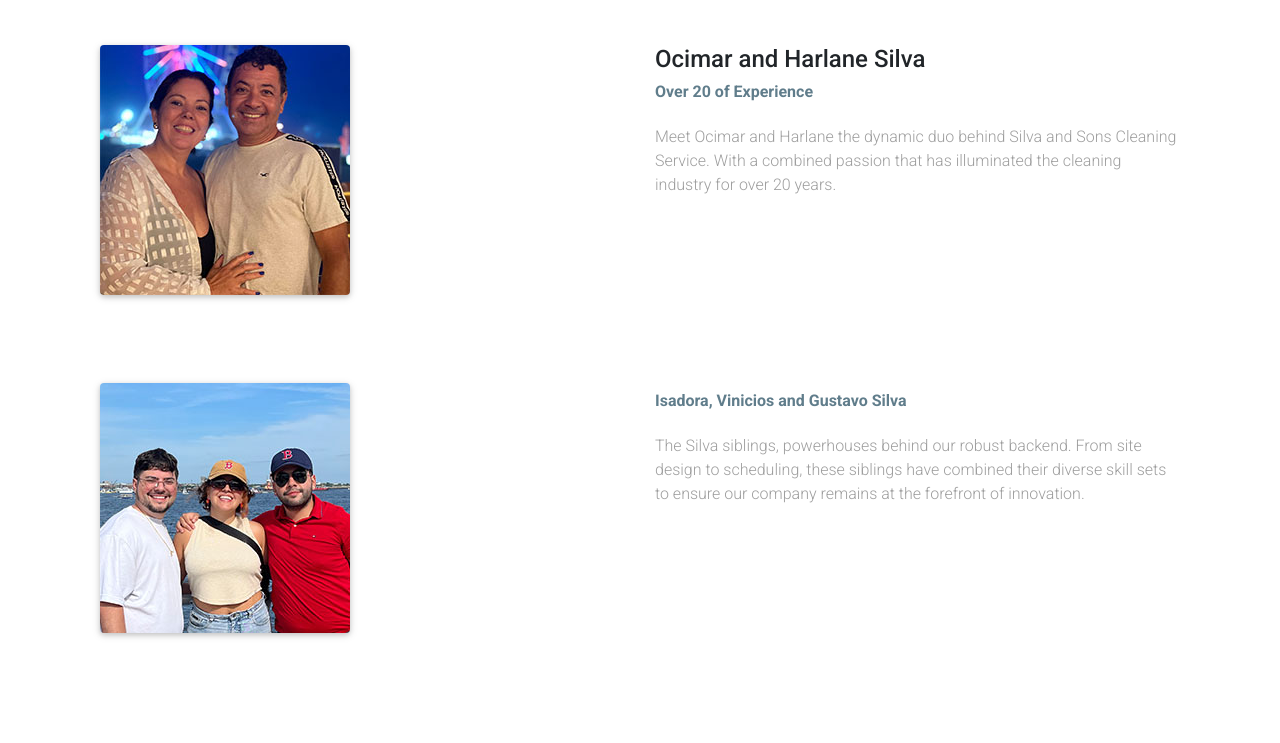
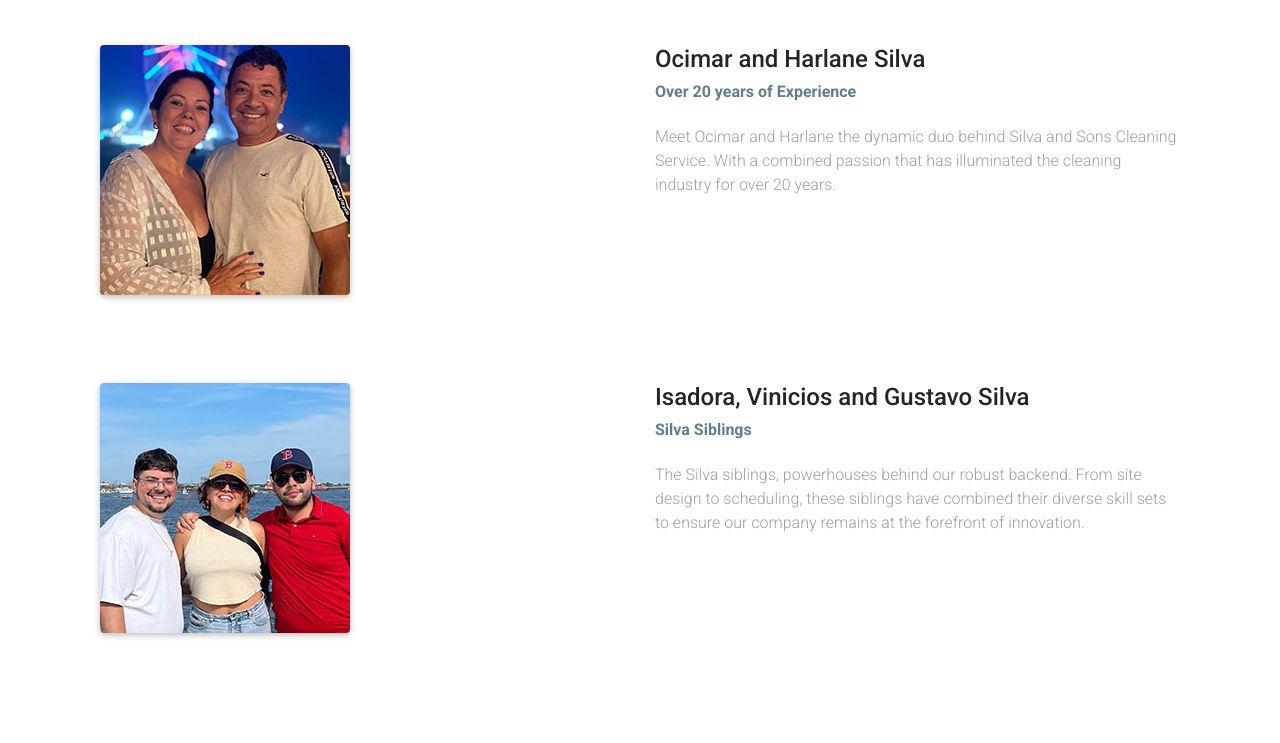
Before and after one commit to cunhavatwit/DadsWebsite, a plain HTML site: page index.html in a window 1280 px wide. Shown: the part 3276-4019 px from the top of the page. Drawn offline with Linux system fonts and the light colour scheme.

Commit message:
Fixed typos

```diff
--- a/index.html
+++ b/index.html
@@ -259,7 +259,7 @@
         <div class="col-md-6 float-left"><img class="img-fluid rounded z-depth-1 mb-3" src="img/momanddad.jpg" alt="team member"/></div>
         <div class="col-md-6 float-right">
           <div class="h4">Ocimar and Harlane Silva</div>
-          <h6 class="font-weight-bold blue-grey-text mb-4">Over 20 of Experience</h6>
+          <h6 class="font-weight-bold blue-grey-text mb-4">Over 20 years of Experience</h6>
           <p class="grey-text">Meet Ocimar and Harlane the dynamic duo behind Silva and Sons Cleaning Service. With a combined passion that has illuminated the cleaning industry for over 20 years. </p>
         </div>
       </div>
@@ -269,8 +269,8 @@
       <div class="col-lg-12 col-md-10 mb-5 wow fadeInLeft" data-wow-delay=".3s">
         <div class="col-md-6 float-left"><img class="img-fluid rounded z-depth-1 mb-3" src="img/kids.jpg" alt="team member"/></div>
         <div class="col-md-6 float-right">
-          <div class="h4"></div>
-          <h6 class="font-weight-bold blue-grey-text mb-4">Isadora, Vinicios and Gustavo Silva</h6>
+          <div class="h4">Isadora, Vinicios and Gustavo Silva</div>
+          <h6 class="font-weight-bold blue-grey-text mb-4">Silva Siblings</h6>
           <p class="grey-text">The Silva siblings, powerhouses behind our robust backend. From site design to scheduling, these siblings have combined their diverse skill sets to ensure our company remains at the forefront of innovation.</p>
         </div>
       </div>
@@ -331,7 +331,7 @@
                   <p class="mt-2">Uxbridge, MA</p>
                 </li>
                 <li class="mt-4"><i class="fa fa-phone indigo-text fa-2x"></i>
-                  <p class="mt-2">+ 1 774 287 2159</p>
+                  <p class="mt-2">+ 1 774 287 9332</p>
                 </li>
                 <li class="mt-4"><i class="fa fa-envelope indigo-text fa-2x"></i>
                   <p class="mt-2">ocidasilva@gmail.com</p>
```
